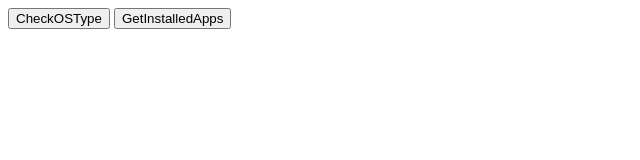
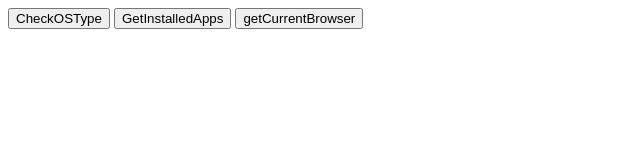
Before and after one commit to prahadeeshwaran-a/deeplinktest, a plain HTML site: page index.html in a window 1280 px wide. Shown: the whole page, without its empty margins (0-640 px from the left). Drawn offline with Linux system fonts and the light colour scheme.

Commit message:
browser detection

```diff
--- a/index.html
+++ b/index.html
@@ -14,13 +14,36 @@
       onclick="getInstalledApps()"
       value="GetInstalledApps"
     />
+
+    <input type="button" onclick="getCurrentBrowser()" value="getCurrentBrowser" />
     <div id="OsTypePlaceHolder"></div>
     <script>
       function getInstalledApps() {
-	alert("alert is working");
+        alert("alert is working");
         let temp = navigator.getInstalledRelatedApps();
 
         temp.then((x) => console.log(x));
+      }
+
+      function getCurrentBrowser() {
+        const userAgent = navigator.userAgent;
+        let browser = "unkown";
+        // Detect browser name
+        browser =
+          /chrome|crios/i.test(userAgent) &&
+          !/opr|opera|chromium|edg|ucbrowser|googlebot/i.test(userAgent)
+            ? "Chrome"
+            : browser;
+
+        browser =
+          /safari/i.test(userAgent) &&
+          !/chromium|edg|ucbrowser|chrome|crios|opr|opera|fxios|firefox/i.test(
+            userAgent
+          )
+            ? "Safari"
+            : browser;
+        alert(browser);
+        return browser;
       }
 
       function getMobileOperatingSystem() {
```
